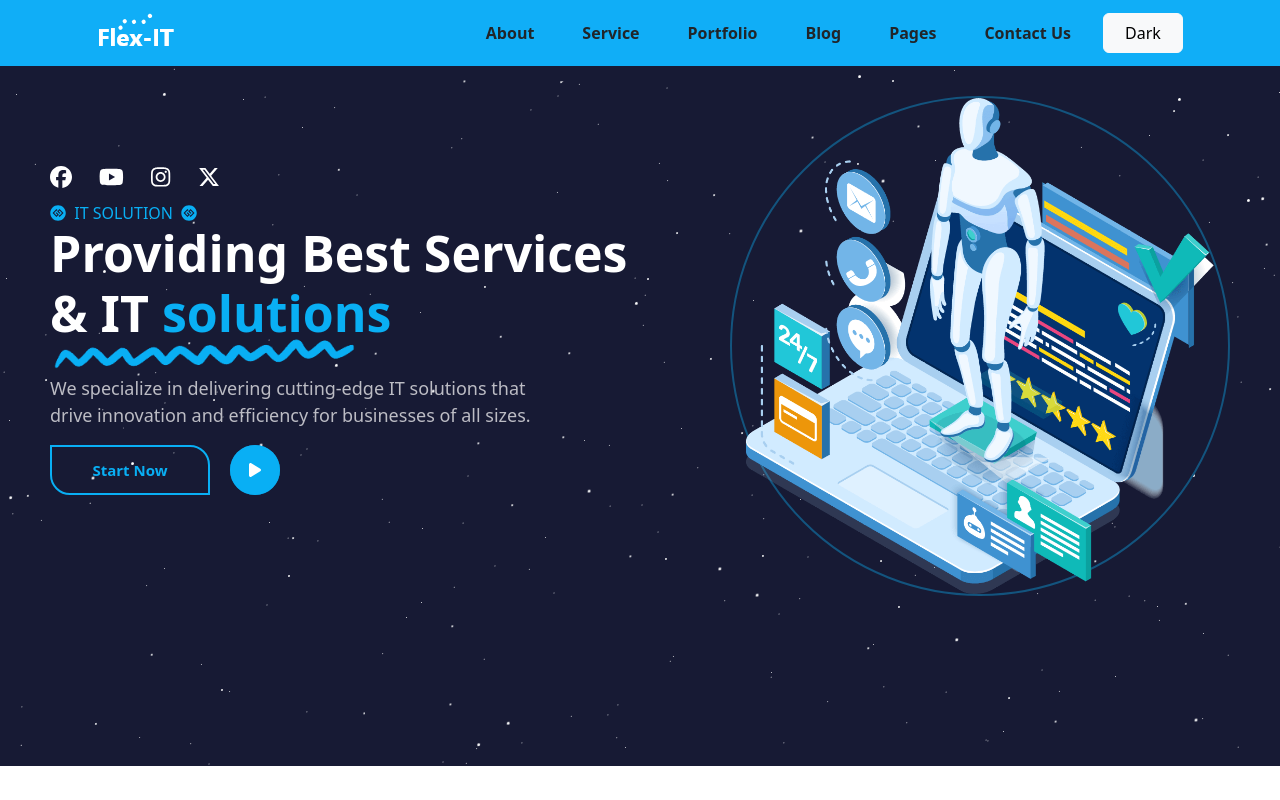
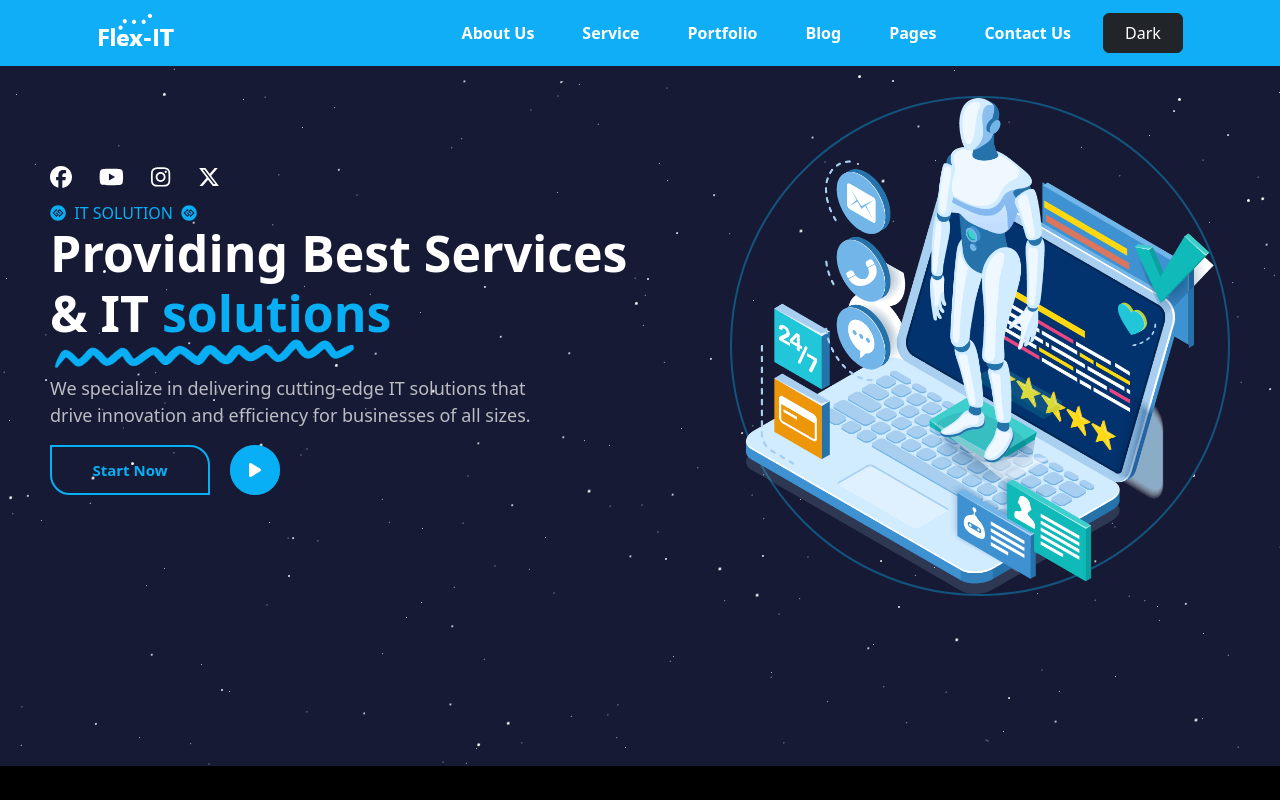
Before and after one commit to Rakgl/Service-project, a React (Vite) app: page / in a window 1280 px wide. Shown: the top 800 px of the page. Built offline with nearby package versions, Linux system fonts and the light colour scheme.

Commit message:
new upate

```diff
--- a/src/component/footer/footer.scss
+++ b/src/component/footer/footer.scss
@@ -28,7 +28,8 @@
       border-radius: 10%;
       font-size: 20px;
       &:hover {
-        margin-bottom: 10px;
+        transform: translateY(-10px);
+        transition: 1.5s ease;
       }
     }
   }
--- a/src/component/header/Header.jsx
+++ b/src/component/header/Header.jsx
@@ -75,7 +75,7 @@ const Header = () => {
               <ul className="navbar-nav ms-auto">
                 <li className="nav-item">
                   <Link className={getLinkClass('/about')} to="/about">
-                    About
+                    About Us
                   </Link>
                 </li>
                 <li className="nav-item">
@@ -105,7 +105,7 @@ const Header = () => {
                 </li>
                 <button
                   className={`custom-btn btn theme-selector ms-2 ${
-                    theme === 'dark' ? 'btn-dark' : 'btn-light'
+                    theme === 'light' ? 'btn-dark' : 'btn-light'
                   }`}
                   onClick={saveTheme}
                 >
--- a/src/component/header/header.scss
+++ b/src/component/header/header.scss
@@ -38,7 +38,7 @@
         flex-direction: row;
       }
 
-      .custom-btn{
+      .custom-btn {
         padding: 0 15px;
         width: 80px;
       }
@@ -50,7 +50,7 @@
         }
 
         .nav-link {
-          color: var(--bs-dark);
+          color: white;
           text-decoration: none;
 
           &.active {
--- a/src/styles/main.scss
+++ b/src/styles/main.scss
@@ -9,13 +9,13 @@
   box-sizing: border-box;
 }
 
-body.light {
+body.dark {
   color: $text-color;
   // background-color: $background-color;
 }
 
 /* Apply dark theme styles */
-body.dark {
+body.light {
   color: $muted-text-color;
   background-color: black;
 }
```
Also changed, not shown: src/component/footer/footer.jsx (line endings or trailing spaces).
